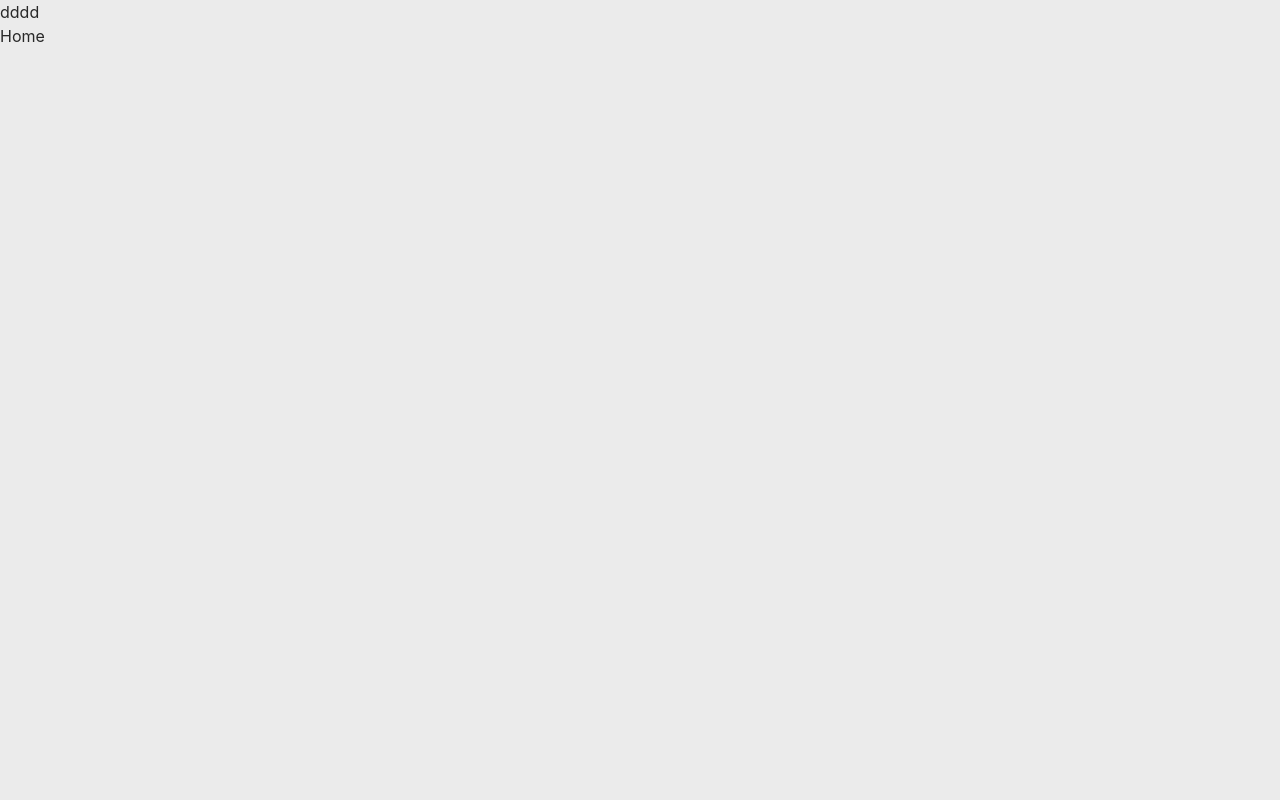
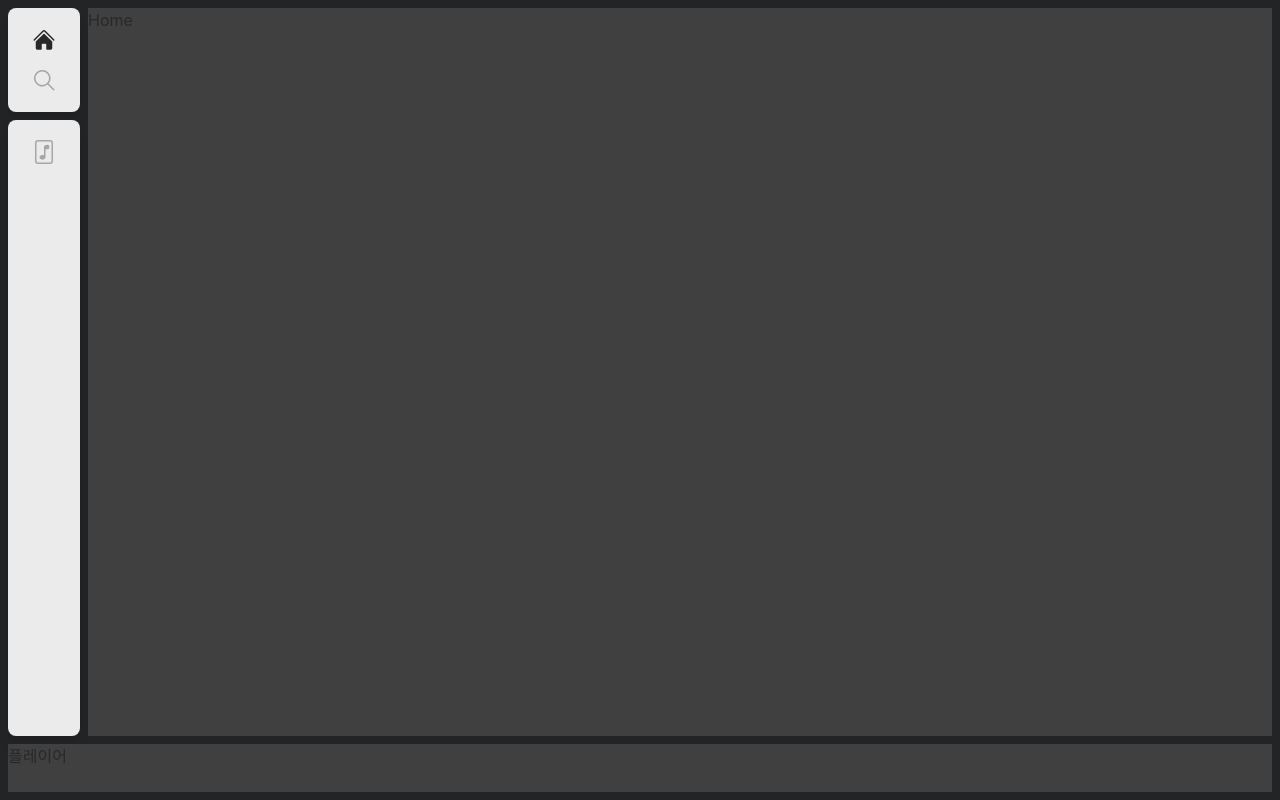
Before and after one commit to dnjfht/muwith, a Next.js app: page / in a window 1280 px wide. Built offline with nearby package versions, Linux system fonts and the light colour scheme.

Commit message:
Sidebar UI 추가

```diff
--- a/package.json
+++ b/package.json
@@ -12,6 +12,7 @@
     "next": "14.1.0",
     "react": "^18",
     "react-dom": "^18",
+    "react-icons": "^5.0.1",
     "tailwind-scrollbar-hide": "^1.1.7"
   },
   "devDependencies": {
--- a/src/app/auth/page.tsx
+++ b/src/app/auth/page.tsx
@@ -1,12 +1,12 @@
-import Button from "../Button";
+import Image from "next/image";
+import Button from "../components/Button";
 
 export default function Auth() {
   return (
     <div className="w-full h-screen px-[92px] py-[120px] box-border flex items-center justify-between overflow-hidden">
-      <div>
+      <div className="w-calc_1">
         <h1 className="text-[6.25rem] font-[900] leading-snug">
           음악 스트리밍 플렛폼
-          <br />
           <span className="italic">MUWITH.</span>
         </h1>
 
@@ -25,24 +25,30 @@ export default function Auth() {
         </div>
       </div>
 
-      <div className="relative">
+      <div className="w-[740px] relative">
         <div className="animate-spin">
-          <img
+          <Image
             className="w-[740px]"
-            src="./image/lp_record.png"
+            width={740}
+            height={0}
+            src="/image/lp_record.png"
             alt="lp_record"
           />
 
-          <img
-            className="absolute top-[50%] mt-[-9rem] left-[50%] ml-[-8.3125rem]"
-            src="./image/lp_record_logo.png"
+          <Image
+            className="absolute top-[50%] mt-[-9rem] left-[50%] ml-[-8.1rem]"
+            width={260}
+            height={0}
+            src="/image/lp_record_logo.png"
             alt="lp_record_logo"
           />
         </div>
 
-        <img
+        <Image
           className="w-[300px] absolute top-[0] right-[-50px] rotate-6"
-          src="./image/lp_record_2.png"
+          width={353}
+          height={0}
+          src="/image/lp_record_2.png"
           alt="lp_record_2"
         />
       </div>
--- /dev/null
+++ b/src/app/components/Sidebar.tsx
@@ -0,0 +1,124 @@
+import { useState, useEffect, useRef } from "react";
+import { usePathname } from "next/navigation";
+import Link from "next/link";
+
+import { HiOutlineHome, HiHome } from "react-icons/hi2";
+import { GoSearch } from "react-icons/go";
+import { BsFileMusic } from "react-icons/bs";
+import { CiCirclePlus } from "react-icons/ci";
+
+const [minWidth, maxWidth, defaultWidth] = [72, 1480, 72];
+
+export default function Sidebar() {
+  const [width, setWidth] = useState<number>(
+    localStorage.getItem("sidebarWidth")
+      ? parseInt(localStorage.getItem("sidebarWidth")!)
+      : defaultWidth
+  );
+
+  const isResized = useRef(false);
+
+  useEffect(() => {
+    window.addEventListener("mousemove", (e) => {
+      if (!isResized.current) {
+        return;
+      }
+
+      setWidth((previousWidth) => {
+        const newWidth = previousWidth + e.movementX / 2;
+
+        const isWidthInRange = newWidth >= minWidth && newWidth <= maxWidth;
+
+        return isWidthInRange ? newWidth : previousWidth;
+      });
+    });
+
+    window.addEventListener("mouseup", () => {
+      isResized.current = false;
+    });
+  }, []);
+
+  useEffect(() => {
+    localStorage.setItem("sidebarWidth", String(width));
+  }, [width]);
+
+  const pathname = usePathname();
+
+  return (
+    <div className="flex">
+      <div
+        style={{ width: `${width / 16}rem` }}
+        className="grid grid-rows-[1fr_6fr]"
+      >
+        <div
+          className={`${
+            width > 250 ? "items-start" : "items-center"
+          } p-5 box-border bg-[#ebebeb] rounded-lg shadow-lg flex flex-col justify-center gap-y-4 text-[1.5rem]`}
+        >
+          <Link
+            href="/"
+            className={`${
+              pathname === "/" ? "" : "text-[#a6a6a6]"
+            } flex items-center gap-x-3`}
+          >
+            {pathname === "/" ? <HiHome /> : <HiOutlineHome />}
+
+            <p className={`${width > 250 ? "block" : "hidden"} text-[1rem]`}>
+              홈
+            </p>
+          </Link>
+
+          <Link
+            href="/search"
+            className={`${
+              pathname === "/search" ? "" : "text-[#a6a6a6]"
+            } flex items-center gap-x-3`}
+          >
+            <GoSearch />
+
+            <p className={`${width > 250 ? "block" : "hidden"} text-[1rem]`}>
+              검색하기
+            </p>
+          </Link>
+        </div>
+
+        <div className="mt-2 p-[6px] box-border bg-[#ebebeb] rounded-lg shadow-lg text-[1.5rem]">
+          <div
+            className={`${width > 250 && "flex justify-between items-center"}`}
+          >
+            <button
+              onClick={(e) => {
+                e.preventDefault();
+
+                setWidth(72);
+              }}
+              className={`${
+                width > 250 ? "justify-start gap-x-3" : "w-full justify-center"
+              } p-[14px] box-border flex flex-row items-center text-[#a6a6a6]`}
+            >
+              <BsFileMusic />
+
+              <p className={`${width > 250 ? "block" : "hidden"} text-[1rem]`}>
+                내 라이브러리
+              </p>
+            </button>
+
+            {width > 250 && (
+              <button className="px-[14px] text-[#a6a6a6]">
+                <CiCirclePlus />
+              </button>
+            )}
+          </div>
+        </div>
+      </div>
+
+      {/* Handle */}
+      <div
+        className="w-2 cursor-col-resize"
+        onMouseDown={() => {
+          isResized.current = true;
+        }}
+      />
+    </div>
+  );
+}
--- a/src/app/layout.tsx
+++ b/src/app/layout.tsx
@@ -4,6 +4,7 @@ import type { Metadata } from "next";
 import "./globals.css";
 import { Inter, Noto_Sans_KR } from "next/font/google";
 import { usePathname } from "next/navigation";
+import Sidebar from "./components/Sidebar";
 
 // export const metadata: Metadata = {
 //   title: "Create Next App",
@@ -21,13 +22,16 @@ export default function RootLayout({
 
   return (
     <html>
-      <body className="w-full bg-[#ebebeb] text-[#282828] font-inter font-[400] leading-normal scrollbar-hide">
-        {pathname !== "/auth" && (
-          <>
-            <header>dddd</header>
-          </>
+      <body className="w-full h-screen bg-[#ebebeb] text-[#282828] font-inter font-[400] leading-normal scrollbar-hide overflow-hidden">
+        {pathname === "/auth" ? (
+          <>{children}</>
+        ) : (
+          <div className="w-full h-full grid grid-cols-[min-content_auto] grid-rows-[10fr_1fr] gap-y-2 p-2 bg-[#232426]">
+            <Sidebar />
+            <div className="bg-neutral-700">{children}</div>
+            <div className="col-span-2 bg-neutral-700"> 플레이어 </div>
+          </div>
         )}
-        {children}
       </body>
     </html>
   );
--- /dev/null
+++ b/src/app/search/page.tsx
@@ -0,0 +1,7 @@
+export default function Search() {
+  return (
+    <div>
+      <h1>Search</h1>
+    </div>
+  );
+}
--- a/tailwind.config.ts
+++ b/tailwind.config.ts
@@ -8,6 +8,11 @@ const config: Config = {
   ],
   theme: {
     extend: {
+      spacing: {
+        calc_1: "calc(100% - 740px)",
+        calc_2: "calc(100% - 80px)",
+      },
+
       backgroundImage: {
         "gradient-radial": "radial-gradient(var(--tw-gradient-stops))",
         "gradient-conic":
@@ -23,6 +28,10 @@ const config: Config = {
       },
     },
   },
+  corePlugins: {
+    aspectRatio: true,
+    lineClamp: true,
+  },
   plugins: [require("tailwind-scrollbar-hide")],
 };
 export default config;
```
Also changed, not shown: src/app/components/Button.tsx (renamed from src/app/Button.tsx), 1 other file (tests, documents, lock files or other folders).
